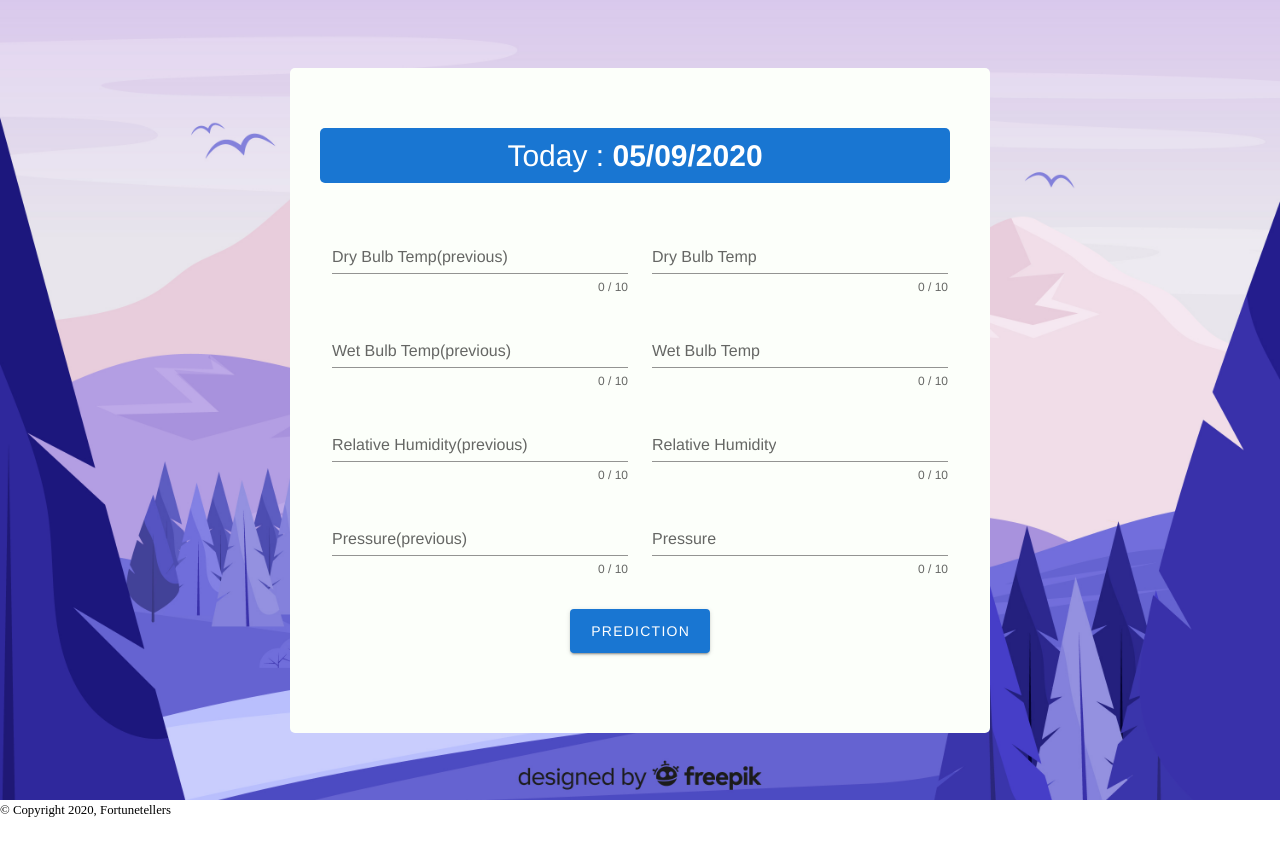
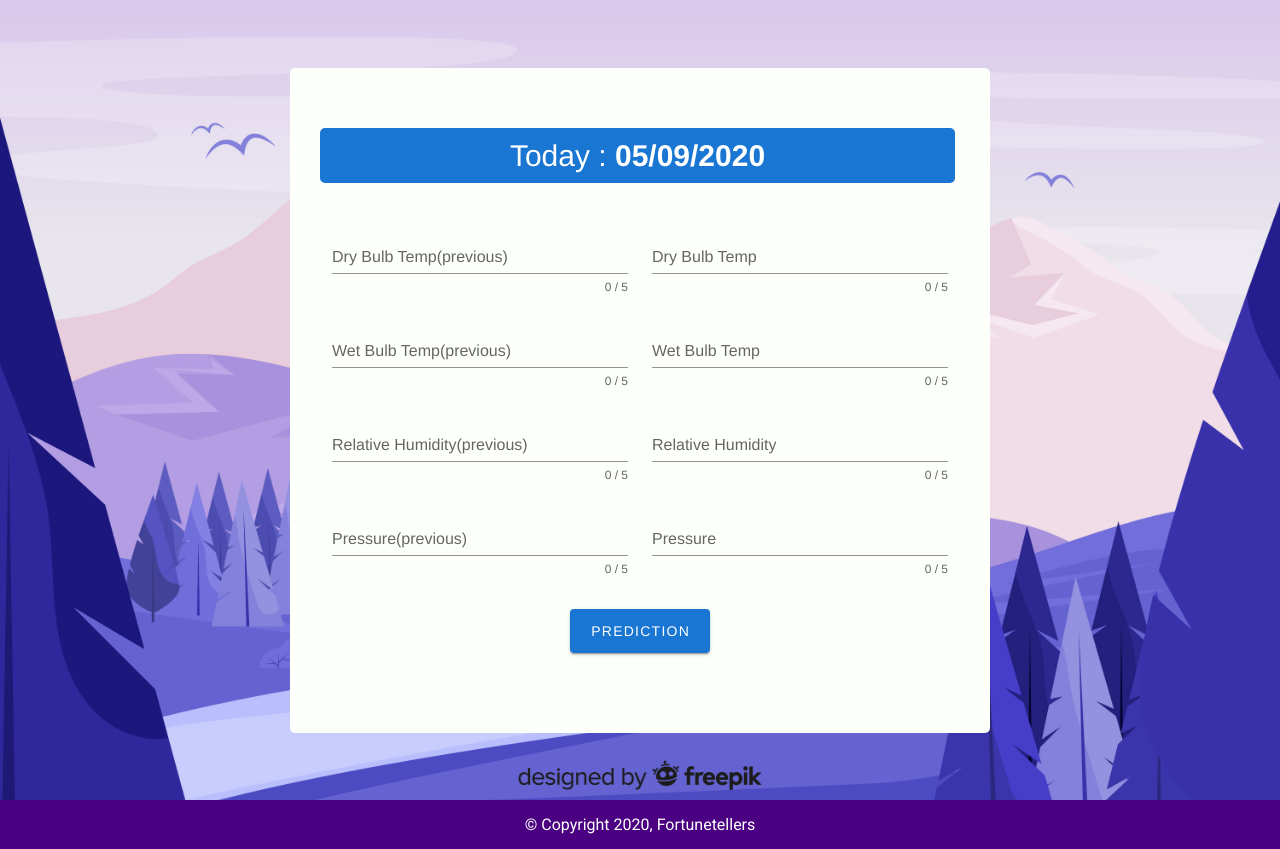
Before and after one commit to Mithunjack/Weather-Update-Project, a Vue app: page / in a window 1280 px wide. Before the commit the page ends 818 px from the top, so only its background shows below. Built offline with nearby package versions, Linux system fonts and the light colour scheme.

Commit message:
footer css added

```diff
--- a/src/App.vue
+++ b/src/App.vue
@@ -35,7 +35,7 @@ export default {
       var config = {
         headers: { "Access-Control-Allow-Origin": "*" }
       };
-      console.log("form paise: " + value.time.time);
+     // console.log("form paise: " + value.time.time);
       axios
         .post("http://0.0.0.0:5000/api/prediction/thunder", value, config)
         .then(res => {
--- a/src/components/Footer.vue
+++ b/src/components/Footer.vue
@@ -1,6 +1,6 @@
 <template>
   <div>
-    <small>&copy; Copyright 2020, Fortunetellers</small>
+    <p class="footer">&copy; Copyright 2020, Fortunetellers</p>
   </div>
 </template>
 
@@ -11,4 +11,11 @@ export default {
 </script>
 
 <style scoped>
+  .footer{
+    padding: 15px;
+    background-color: indigo;
+    color: #fcfffa;
+    font-family: "Roboto", sans-serif;
+    text-align: center;
+  }
 </style>
--- a/src/components/Form.vue
+++ b/src/components/Form.vue
@@ -12,7 +12,7 @@
               <v-text-field
                 v-model="dbt_1"
                 :rules="nameRules"
-                :counter="10"
+                :counter="5"
                 label="Dry Bulb Temp(previous)"
                 required
               ></v-text-field>
@@ -22,7 +22,7 @@
               <v-text-field
                 v-model="dbt_2"
                 :rules="nameRules"
-                :counter="10"
+                :counter="5"
                 label="Dry Bulb Temp"
                 required
               ></v-text-field>
@@ -33,7 +33,7 @@
               <v-text-field
                 v-model="wbt_1"
                 :rules="nameRules"
-                :counter="10"
+                :counter="5"
                 label="Wet Bulb Temp(previous)"
                 required
               ></v-text-field>
@@ -43,7 +43,7 @@
               <v-text-field
                 v-model="wbt_2"
                 :rules="nameRules"
-                :counter="10"
+                :counter="5"
                 label="Wet Bulb Temp"
                 required
               ></v-text-field>
@@ -54,7 +54,7 @@
               <v-text-field
                 v-model="rh_1"
                 :rules="nameRules"
-                :counter="10"
+                :counter="5"
                 label="Relative Humidity(previous)"
                 required
               ></v-text-field>
@@ -64,7 +64,7 @@
               <v-text-field
                 v-model="rh_2"
                 :rules="nameRules"
-                :counter="10"
+                :counter="5"
                 label="Relative Humidity"
                 required
               ></v-text-field>
@@ -75,7 +75,7 @@
               <v-text-field
                 v-model="pre_1"
                 :rules="nameRules"
-                :counter="10"
+                :counter="5"
                 label="Pressure(previous)"
                 required
               ></v-text-field>
@@ -85,7 +85,7 @@
               <v-text-field
                 v-model="pre_2"
                 :rules="nameRules"
-                :counter="10"
+                :counter="5"
                 label="Pressure"
                 required
               ></v-text-field>
@@ -174,11 +174,11 @@ export default {
   border-radius: 5px;
 }
 .form-component .form-custom {
-  width: 100%;
+  width: 50%;
 }
 .date-title {
   font-size: 30px;
-  margin-right: 10px;
+  margin-right: 5px;
   background-color: #1976d2;
   color: white;
   padding: 5px;
```
